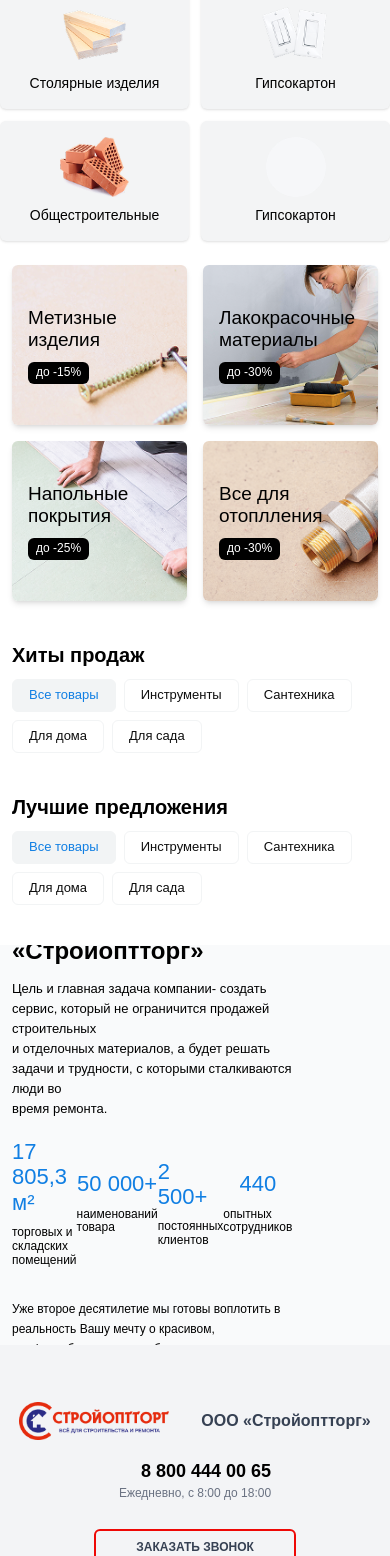
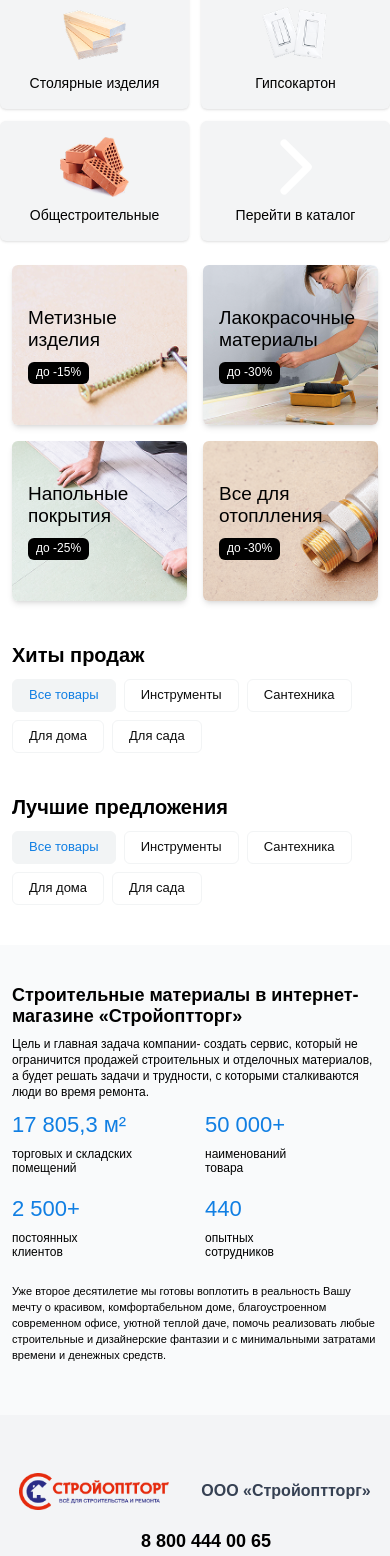
Before and after one commit to Temurprogram77/Hardware_store, a React (Vite) app: page / in a window 390 px wide. Shown: the part 1900-3456 px from the top of the page. Built offline with nearby package versions, Linux system fonts and the light colour scheme.

Commit message:
Navbar dizayni ozgartirildi

```diff
--- a/src/assets/images.ts
+++ b/src/assets/images.ts
@@ -25,7 +25,7 @@ import advantage1 from "./advantage-icon1.svg";
 import advantage2 from "./advantage-icon2.svg";
 import advantage3 from "./advantage-icon3.svg";
 import advantage4 from "./advantage-icon4.svg";
-import cardImage1 from "./Ellipse 3.png";
+import cardImage1 from "./arrow-right.svg";
 import cardImage2 from "./image 2.png";
 import cardImage3 from "./image 3.png";
 import cardImage4 from "./image 12.png";
@@ -45,7 +45,7 @@ import brandImage5 from "./image 21.svg";
 import brandImage6 from "./image 22.svg";
 import brandImage7 from "./image 23.svg";
 import aboutImage1 from "./about.webp";
-import aboutImage2 from "./about2.webp";
+import aboutImage2 from "./main.png";
 import newsImage1 from "./newsImage1.png";
 import newsImage2 from "./newsImage2.png";
 import newsImage3 from "./newsImage3.png";
--- a/src/components/BuildingMaterials.tsx
+++ b/src/components/BuildingMaterials.tsx
@@ -5,44 +5,45 @@ const { aboutImage1, aboutImage2 } = images;
 const BuildingMaterials = () => {
   return (
     <div className="bg-[#F9FAFB]">
-      <div className="relative max-w-[1460px] lg:h-[360px] md:h-[330px] sm:h-[350px] h-[400px] overflow-hidden 2xl:mx-auto mx-3 flex justify-start">
-        <div className="relative z-2 flex flex-col justify-center mr-60">
-          <h2 className="!font-semibold text-[24px] leading-8">
-            Строительные материалы в интернет-магазине <br /> «Стройоптторг»
+      <div className="relative max-w-[1460px] lg:h-[380px] md:h-[420px] sm:h-[350px] h-auto sm:p-0 py-10 overflow-hidden 2xl:mx-auto mx-3 flex justify-start">
+        <div className="relative z-2 flex flex-col justify-center md:w-[600px] lg:mx-0 md:mx-0 mx-auto">
+          <h2 className="!font-semibold lg:text-[24px] md:text-[20px] text-[18px] lg:leading-8 md:leading-6">
+            Строительные материалы в интернет-магазине «Стройоптторг»
           </h2>
-          <p className="!m-0 text-[13px] leading-5 lg:w-[610px] md:w-[480px] w-full">
+          <p className="!m-0 lg:text-[13px] md:text-[11px] text-[12px] sm:leading-5 leading-4 lg:w-[610px] md:w-[480px] w-full">
             Цель и главная задача компании- создать сервис, который не
-            ограничится продажей строительных <br /> и отделочных материалов, а
-            будет решать задачи и трудности, с которыми сталкиваются люди во{" "}
-            <br /> время ремонта.
+            ограничится продажей строительных и отделочных материалов, а будет
+            решать задачи и трудности, с которыми сталкиваются люди во время
+            ремонта.
           </p>
-          <div className="flex my-5 items-center justify-between">
-            <div className="flex flex-col items-center">
+          <div className=" grid grid-cols-2 md:grid-cols-4 lg:grid-cols-4 md:gap-auto gap-5 md:my-5 my-3">
+            <div className="flex flex-col items-start">
               <h2 className="text-[#117FE3] text-[22px]">17 805,3 м²</h2>
-              <p className="!m-0 text-[12px]">
+              <p className="!m-0 text-[12px] text-start">
                 торговых и складских <br /> помещений
               </p>
             </div>
-            <div className="flex flex-col items-center">
+            <div className="flex flex-col items-start">
               <h2 className="text-[#117FE3] text-[22px]">50 000+</h2>
-              <p className="!m-0 text-[12px]">
+              <p className="!m-0 text-[12px] text-start">
                 наименований <br /> товара
               </p>
             </div>
-            <div className="flex flex-col items-center">
+            <div className="flex flex-col items-start">
               <h2 className="text-[#117FE3] text-[22px]">2 500+</h2>
-              <p className="!m-0 text-[12px]">
+              <p className="!m-0 text-[12px] text-start">
                 постоянных <br /> клиентов
               </p>
             </div>
-            <div className="flex flex-col items-center">
+            <div className="flex flex-col items-start">
               <h2 className="text-[#117FE3] text-[22px]">440</h2>
-              <p className="!m-0 text-[12px]">
+              <p className="!m-0 text-[12px] text-start">
                 опытных <br /> сотрудников
               </p>
             </div>
           </div>
-          <p className="!my-3 text-[12px] leading-5 lg:w-[620px] md:w-[480px] w-full">
+
+          <p className="!my-3 lg:text-[12px] md:text-[10px] text-[11px] md:leading-5 leading-4 lg:w-[620px] md:w-[480px] w-full">
             Уже второе десятилетие мы готовы воплотить в реальность Вашу мечту о
             красивом, комфортабельном доме, благоустроенном современном офисе,
             уютной теплой даче, помочь реализовать любые строительные и
@@ -50,15 +51,15 @@ const BuildingMaterials = () => {
             средств.
           </p>
         </div>
-        <div className="absolute right-0 lg:top-0 top-1/2 h-full z-0">
+        <div className="absolute right-0 flex items-end bottom-0 h-full z-0">
           <img
             src={aboutImage1}
-            className="h-full md:block hidden"
+            className="h-full lg:block hidden"
             alt="about"
           />
           <img
             src={aboutImage2}
-            className="h-full md:hidden sm:block hidden"
+            className=" w-[300px] h-[200px] lg:hidden sm:block hidden"
             alt="about"
           />
         </div>
--- a/src/components/NewsCards.tsx
+++ b/src/components/NewsCards.tsx
@@ -1,6 +1,48 @@
+import {images} from "../assets/images"
+
+const { newsImage1, newsImage2, newsImage3, newsImage4 } = images
+
+const data = [
+  {
+    img:newsImage1,
+    title: "Масштабное обновление каталога инструментов",
+    description: "С радостью сообщаем вам о крупном пополнении нашего каталога инструментов.",
+    date: "5 Августа 2023"
+  },
+  {
+    img:newsImage2,
+    title: "Масштабное обновление каталога инструментов",
+    description: "С радостью сообщаем вам о крупном пополнении нашего каталога инструментов.",
+    date: "5 Августа 2023"
+  },
+  {
+    img:newsImage3,
+    title: "Масштабное обновление каталога инструментов",
+    description: "С радостью сообщаем вам о крупном пополнении нашего каталога инструментов.",
+    date: "5 Августа 2023"
+  },
+  {
+    img:newsImage4,
+    title: "Масштабное обновление каталога инструментов",
+    description: "С радостью сообщаем вам о крупном пополнении нашего каталога инструментов.",
+    date: "5 Августа 2023"
+  },
+]
+
 const NewsCards = () => {
   return (
-    <div>NewsCards</div>
+    <div>
+      {data.map((item,inx)=>{
+        return(
+          <div key={inx} className="">
+            <img src={item.img} alt="" />
+            <h3>{item.title}</h3>
+            <p className="!m-0">{item.description}</p>
+            <span className="!m-0">{item.date}</span>
+          </div>
+        )
+      })}
+    </div>
   )
 }
 
--- a/src/components/SwipperWrapper.tsx
+++ b/src/components/SwipperWrapper.tsx
@@ -49,7 +49,7 @@ const data = [
   },
   {
     img: cardImage1,
-    title: "Гипсокартон",
+    title: "Перейти в каталог",
   },
 ];
 
@@ -60,7 +60,7 @@ const SwipperWrapper = () => {
         {data.map((item, index) => (
           <div
             key={index}
-            className="bg-[#F3F4F5] flex flex-col items-center gap-2 rounded-md shadow p-4 text-center text-sm font-medium"
+            className="bg-[#F3F4F5] cursor-pointer flex flex-col items-center gap-2 rounded-md shadow p-4 text-center text-sm font-medium"
           >
             <img className="h-[60px]" src={item.img} alt={item.title} />
             <p className="!m-0">{item.title}</p>
@@ -87,7 +87,7 @@ const SwipperWrapper = () => {
         >
           {data.map((item, index) => (
             <SwiperSlide key={index}>
-              <div className="!bg-[#F3F4F5] flex flex-col items-center gap-3 rounded-2xl shadow p-7 text-center text-sm font-medium">
+              <div className="!bg-[#F3F4F5] cursor-pointer hover:text-[#186FD4] duration-300 flex flex-col items-center gap-3 rounded-2xl shadow p-7 text-center text-sm font-medium">
                 <img className="h-[70px]" src={item.img} alt={item.title} />
                 <p className="!m-0">{item.title}</p>
               </div>
--- a/src/context/ModalContext.tsx
+++ b/src/context/ModalContext.tsx
@@ -4,6 +4,9 @@ interface ModalContextType {
   isOpen: boolean;
   openModal: () => void;
   closeModal: () => void;
+  modalIsOpen: boolean;
+  modalOpenModal: () => void;
+  modalCloseModal: () => void;
 }
 
 const ModalContext = createContext<ModalContextType | undefined>(undefined);
@@ -22,12 +25,25 @@ interface Props {
 
 export const ModalProvider: React.FC<Props> = ({ children }) => {
   const [isOpen, setIsOpen] = useState(false);
+  const [modalIsOpen, setModalIsOpen] = useState(false);
 
   const openModal = () => setIsOpen(true);
   const closeModal = () => setIsOpen(false);
 
+  const modalOpenModal = () => setModalIsOpen(true);
+  const modalCloseModal = () => setModalIsOpen(false);
+
   return (
-    <ModalContext.Provider value={{ isOpen, openModal, closeModal }}>
+    <ModalContext.Provider
+      value={{
+        isOpen,
+        openModal,
+        closeModal,
+        modalIsOpen,
+        modalOpenModal,
+        modalCloseModal,
+      }}
+    >
       {children}
     </ModalContext.Provider>
   );
```
Also changed, not shown: src/components/Navbar.tsx (+44 -9 lines).
